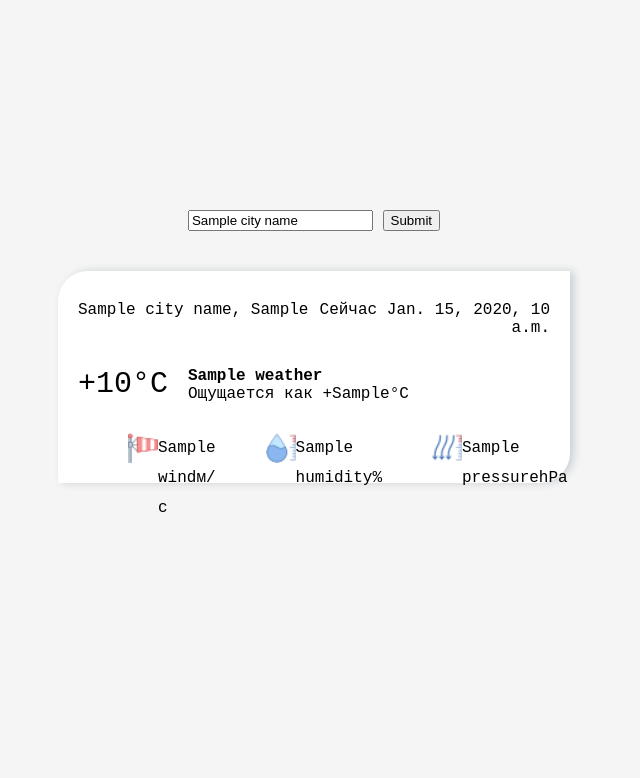
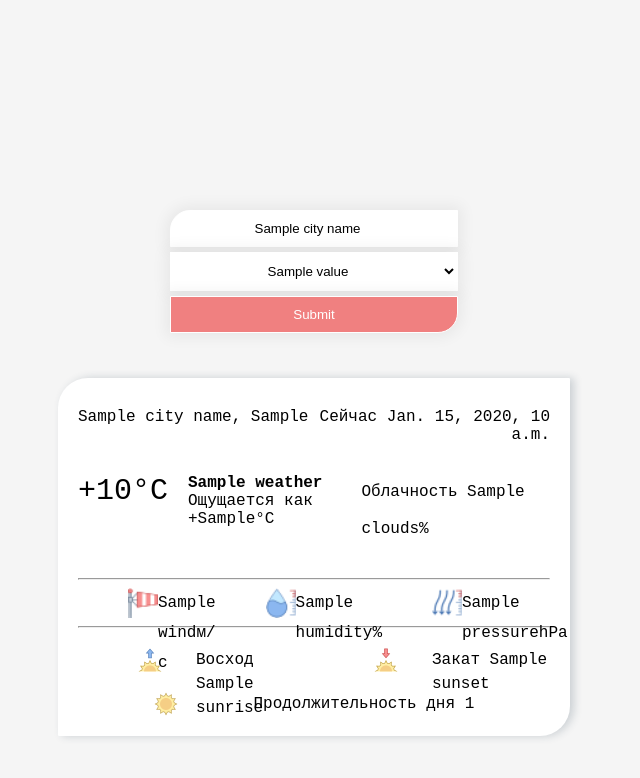
Before and after one commit to SakurasouX/WeatherApp, a Django app: template main/templates/main/index.html in a window 1280 px wide. Shown: the top 778 px of the page, without its empty margins (326-966 px from the left). Run offline with Django 4.2, Linux system fonts and the light colour scheme; the template is opened without the code that fills it: most values are stand-ins (such as "Sample title", 1, 10 or a date in 2020).

Commit message:
added new: image, time selection

```diff
--- a/main/static/main/css/styles.css
+++ b/main/static/main/css/styles.css
@@ -13,6 +13,10 @@ body {
     margin-top: 200px;
     font-family: 'Courier New', Courier, monospace;
     background-color: whitesmoke;
+}
+
+hr {
+    color: lightcyan;
 }
 
 .main-weather-block {
@@ -33,15 +37,53 @@ body {
     display: flex;
 }
 
+/* Styles for form */
+
 .form-city {
     display: flex;
     align-items: center;
     justify-content: center;
-    width: 40%;
+    width: 30%;
     margin: auto;
     padding: 10px;
 }
 
+input {
+    padding: 10px;
+    margin-bottom: 5px;
+    border: 0;
+    border-radius: 0;
+    border-top-left-radius: 20px;
+    box-shadow: 0 0 15px 4px rgba(0, 0, 0, 0.06);
+    width: 100%;
+    border: 1px solid white;
+    transition: .3s border-color;
+    text-align: center;
+}
+
+input:hover {
+    border: 1px solid lightgray;
+}
+
+input[type=submit] {
+    background-color: lightcoral;
+    color: white;
+    border-top-left-radius: 0;
+    border-bottom-right-radius: 20px;
+}
+
+select {
+    padding: 10px;
+    margin-bottom: 5px;
+    border: 0;
+    border-radius: 0;
+    box-shadow: 0 0 15px 4px rgba(0, 0, 0, 0.06);
+    width: 100%;
+    border: 1px solid white;
+    transition: .3s border-color;
+    text-align: center;
+    background-color: white;
+}
 
 /* Styles for city info */
 
@@ -73,6 +115,11 @@ body {
     font-weight: bold;
 }
 
+.clouds {
+    margin: 0 auto;
+    line-height: 37px;
+}
+
 .container-temp-description {
     margin-left: 20px;
 }
@@ -100,7 +147,54 @@ body {
 }
 
 .container-weather-info {
-    flex: 2;
     height: 30px;
     line-height: 30px;
 }
+
+
+/* Styles for day length */
+
+.day-length {
+    display: flex;
+    margin-top: 20px;
+}
+
+.day-length div {
+    display: flex;
+    flex: 1;
+    height: 24px;
+    line-height: 24px;
+}
+
+.day-image img {
+    margin-left: 60px;
+}
+
+.day-image {
+    flex-grow: 1;
+}
+
+.day-info {
+    flex-grow: 2;
+}
+
+.day-length-full {
+    margin-top: 20px;
+    display: flex;
+}
+
+.day-length-full-image {
+    flex-grow: 1;
+    height: 24px;
+}
+
+.day-length-full-image img {
+    float: right;
+}
+
+.day-length-full-info {
+    text-align: center;
+    flex-grow: 2;
+    height: 24px;
+    line-height: 24px;
+}
--- a/main/templates/main/index.html
+++ b/main/templates/main/index.html
@@ -6,9 +6,18 @@
 
 <form action="{% url 'home' %}" method="POST" class="form-city">
     {% csrf_token %}
-    <div class="from-div">
-        <input type="search" name="user_city" value="{% if city_name %}{{ city_name }}{% endif %}" placeholder="Enter your city">
-        <input type="submit">
+    <div class="form-div">
+        <input class="user-city" type="search" name="user_city" value="{% if city_name %}{{ city_name }}{% endif %}" placeholder="Enter your city">
+
+        {% if times %}
+            <select name="user-time">
+                {% for key, value in times.items %}
+                    <option value="{{ key }}">{{ value }}</option>
+                {% endfor %}
+            </select>
+        {% endif %}
+
+        <input class="user-submit" type="submit">
     </div>
 </form>
 
@@ -32,7 +41,10 @@
                 <div class="weather">{{ weather }}</div>
                 <div class="feels_like">Ощущается как +{{ feels_like }}&#176;С</div>
             </div>
+            <div class="clouds">Облачность {{ clouds }}%</div>
         </div>
+
+        <hr>
 
         <div class="container-weather">
             <div>
@@ -49,6 +61,25 @@
                 <div class="container-weather-image"><img src="../../static/main/image/pressure.png"></div>
                 <div class="container-weather-info">{{ pressure }}hPa</div>
             </div>
+
+        </div>
+
+        <hr>
+
+        <div class="day-length">
+            <div class="sunrise">
+                <div class="day-image"><img src="../../static/main/image/sunrise.png"></div>
+                <div class="day-info">Восход {{ sunrise }}</div>
+            </div>
+            <div class="sunset">
+                <div class="day-image"><img src="../../static/main/image/sunset.png"></div>
+                <div class="day-info">Закат {{ sunset }}</div>
+            </div>
+        </div>
+
+        <div class="day-length-full">
+            <div class="day-length-full-image"><img src="../../static/main/image/day-length.png"></div>
+            <div class="day-length-full-info">Продолжительность дня {{ day_length }}</div>
         </div>
 
         </div>
```
Also changed, not shown: main/views.py (+34 -11 lines), main/static/main/image/day-length.png (added), main/static/main/image/sunrise.png (added), main/static/main/image/sunset.png (added).
